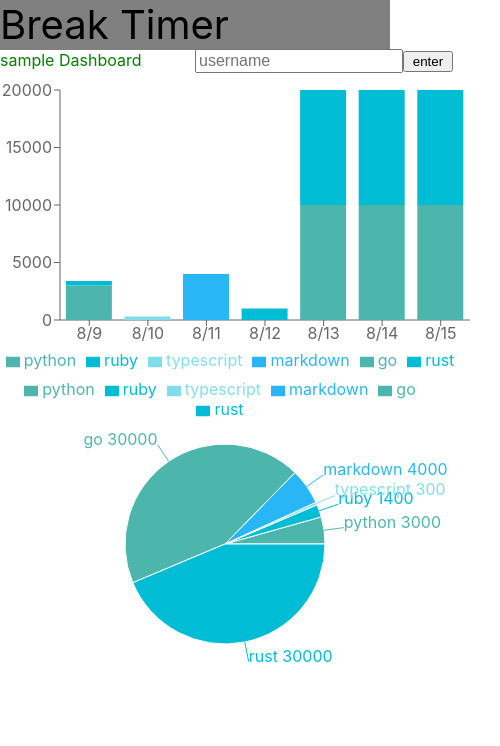
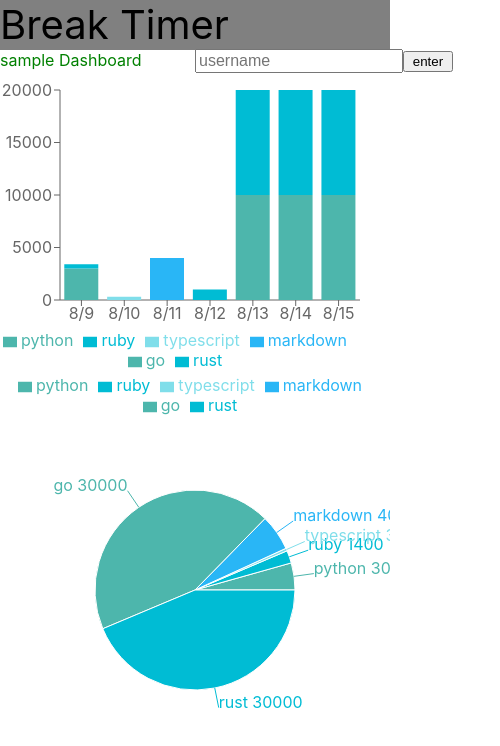
Before and after one commit to supporterz-vol5-1/BreakTimer-frontend, a React (Create React App) app in the folder frontend/: page / in a window 390 px wide. Shown: the top 746 px of the page, 500 px wide, since content can reach past the window. Built offline with nearby package versions, Linux system fonts and the light colour scheme.

Commit message:
add responsive container

```diff
--- a/frontend/src/GraphBar.tsx
+++ b/frontend/src/GraphBar.tsx
@@ -35,8 +35,8 @@ const GraphBar = (props: Props) => {
     return (
         // <div style={{paddingBottom:'50%', position:"relative", height:0}}>
         // <div style={{position: 'absolute', top:'0', left:'0', width:"100%", height:"100%"}}>
-        // <ResponsiveContainer width={500} height={300}>
-            <BarChart width={500} height={300} data={graph_data} margin={{top: 20, right: 30, left: 0, bottom: 0}}>
+        <ResponsiveContainer width="100%" height={300}>
+            <BarChart data={graph_data} margin={{top: 20, right: 30, left: 0, bottom: 0}}>
                 <XAxis dataKey='date' interval={0}/>
                 <YAxis />
                 <Legend />
@@ -47,7 +47,7 @@ const GraphBar = (props: Props) => {
                     ))
                 }
                 </BarChart>
-        // </ResponsiveContainer>
+        </ResponsiveContainer>
         // </div>
         // </div>
     )
--- a/frontend/src/GraphPie.tsx
+++ b/frontend/src/GraphPie.tsx
@@ -1,6 +1,6 @@
 import React from "react"
 
-import { PieChart, Pie, Legend, Tooltip, Cell } from "recharts"
+import { PieChart, Pie, Legend, Tooltip, Cell, ResponsiveContainer } from "recharts"
 
 type Props = {
     time_data: Array<Object>,
@@ -57,7 +57,8 @@ const GraphPie = (props: Props) => {
     var data = exportData(chartdata)
     const formattedData = formantData(data)
     return (
-        <PieChart width={450} height={300}>
+        <ResponsiveContainer width="100%" height={400}>
+            <PieChart >
                 <Legend verticalAlign='top' align='center'/>
                 <Pie data={formattedData} dataKey="time" nameKey='lang'outerRadius={100} label={lenderLabel} >
                 <Tooltip />
@@ -68,6 +69,7 @@ const GraphPie = (props: Props) => {
                 }
                 </Pie>
             </PieChart>
+        </ResponsiveContainer>
     )
 }
 
```
Lines whose indentation alone changed are shown as unchanged.
